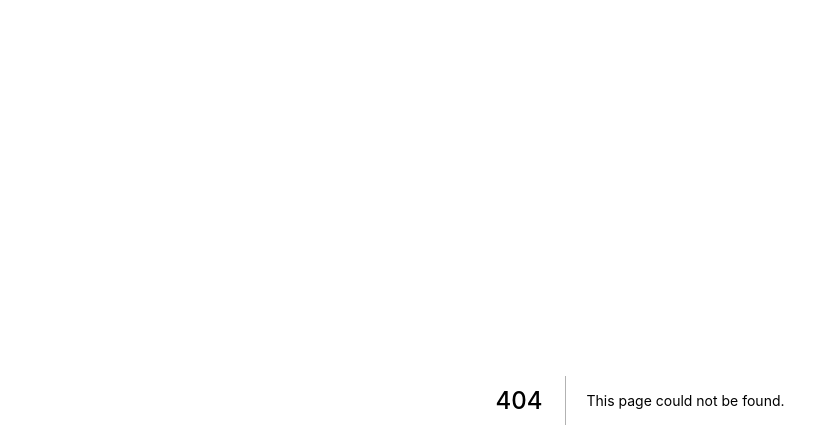
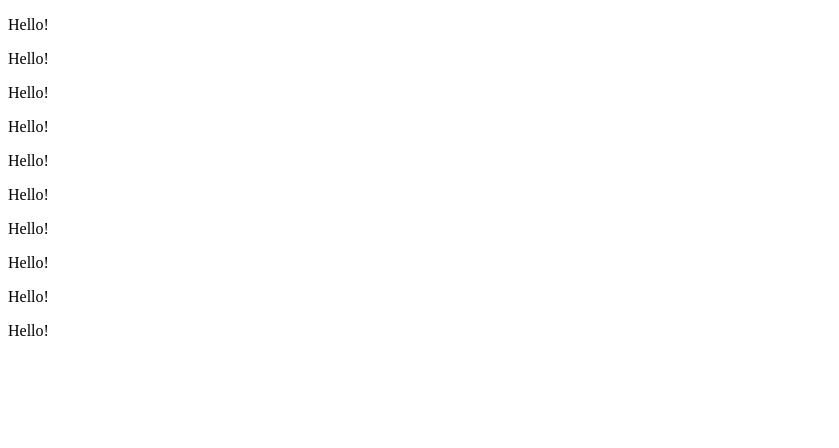
Before and after one commit to IFCity/next-city, a Next.js app: page /events in a window 1280 px wide. Before the commit this address had no page. Shown: the top 448 px of the page, without its empty margins (0-839 px from the left). Built offline with nearby package versions, Linux system fonts and the light colour scheme.

Commit message:
Check prettier hook

```diff
--- /dev/null
+++ b/pages/events.tsx
@@ -0,0 +1,17 @@
+import React from 'react'
+
+const Home: React.FunctionComponent = () => (
+  <div>
+    <p>Hello! </p>
+    <p>Hello! </p>
+    <p>Hello! </p>
+    <p>Hello! </p>
+    <p>Hello! </p>
+    <p>Hello! </p>
+    <p>Hello! </p>
+    <p>Hello! </p>
+    <p>Hello! </p>
+    <p>Hello! </p>
+  </div>
+)
+export default Home
```
Also changed, not shown: package.json (+12 -7 lines), pages/index.tsx (+5 -5 lines).
